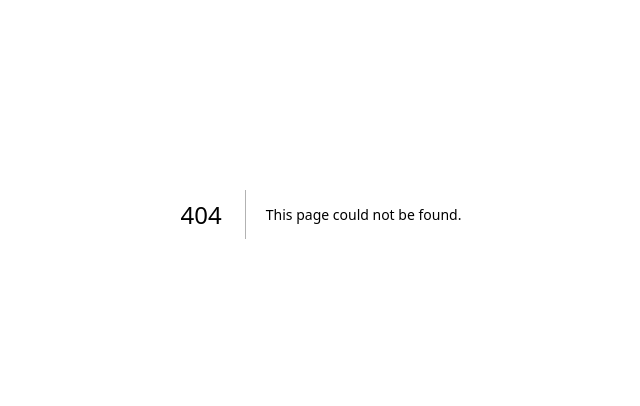
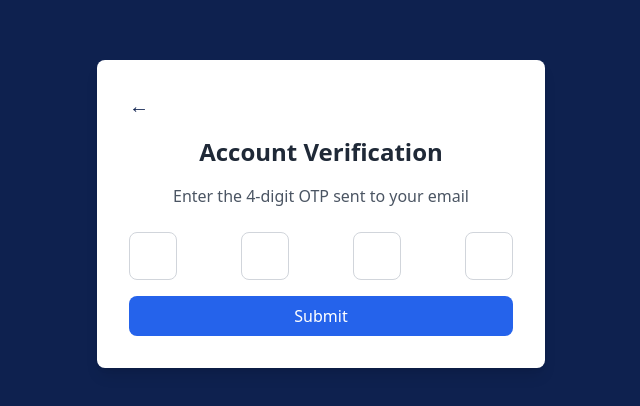
Before and after one commit to dawazakx/echo_med-a_player_web_user, a Next.js app: page /AccountVerification in a window 1280 px wide. Before the commit this address had no page. Shown: the part 186-592 px from the top of the page, without its empty margins (319-959 px from the left). Built offline with nearby package versions, Linux system fonts and the light colour scheme.

Commit message:
account verification page done

```diff
--- /dev/null
+++ b/pages/AccountVerification.tsx
@@ -0,0 +1,79 @@
+import React, { useState } from 'react';
+
+// Define props and state for the component
+const AccountVerification: React.FC = () => {
+  // State for OTP input and error message
+  const [otp, setOtp] = useState(['', '', '', '']);
+  const [error, setError] = useState('');
+
+  // Handle input change for each OTP digit
+  const handleChange = (e: React.ChangeEvent<HTMLInputElement>, index: number) => {
+    const value = e.target.value;
+    // Validate input format (alphanumeric)
+    if (/^[a-zA-Z0-9]$/.test(value) || value === '') {
+      const newOtp = [...otp];
+      newOtp[index] = value;
+      setOtp(newOtp);
+      setError('');
+    }
+  };
+
+  // Handle form submission
+  const handleSubmit = (e: React.FormEvent) => {
+    e.preventDefault();
+    // Check if all OTP digits are entered
+    if (otp.every((val) => val !== '')) {
+      console.log('OTP Verified:', otp.join(''));
+      // Handle OTP verification logic here (e.g., API call)
+    } else {
+      setError('Please enter all four OTP characters.');
+    }
+  };
+
+  // Handle back button click
+  const handleBack = () => {
+    window.history.back(); // Navigate back in history
+  };
+
+  return (
+    <div className="min-h-screen flex items-center justify-center bg-[#0E214F]">
+      <div className="bg-white p-8 rounded-lg shadow-lg w-full max-w-md">
+        {/* Back button */}
+        <button onClick={handleBack} className="text-[#0E214F] text-xl mb-4">
+          ←
+        </button>
+        {/* Title */}
+        <h2 className="text-2xl font-bold text-center mb-4 text-gray-800">Account Verification</h2>
+        {/* Instruction */}
+        <p className="mb-6 text-center text-gray-600">Enter the 4-digit OTP sent to your email</p>
+        {/* OTP form */}
+        <form onSubmit={handleSubmit} className="space-y-4">
+          <div className="flex justify-between">
+            {/* OTP input fields */}
+            {otp.map((_, index) => (
+              <input
+                key={index}
+                type="text"
+                maxLength={1}
+                value={otp[index]}
+                onChange={(e) => handleChange(e, index)}
+                className="w-12 h-12 text-center border border-gray-300 rounded-lg text-black"
+              />
+            ))}
+          </div>
+          {/* Error message */}
+          {error && <p className="text-red-500 text-center mt-2">{error}</p>}
+          {/* Submit button */}
+          <button
+            type="submit"
+            className="w-full bg-blue-600 text-white py-2 px-4 rounded-lg hover:bg-blue-700 transition-colors duration-300"
+          >
+            Submit
+          </button>
+        </form>
+      </div>
+    </div>
+  );
+};
+
+export default AccountVerification;
```
